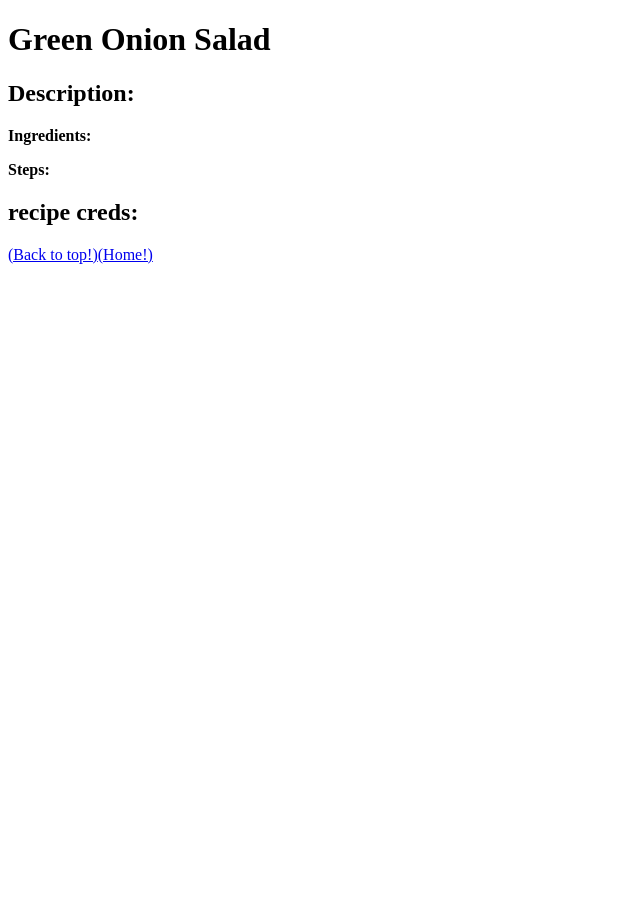
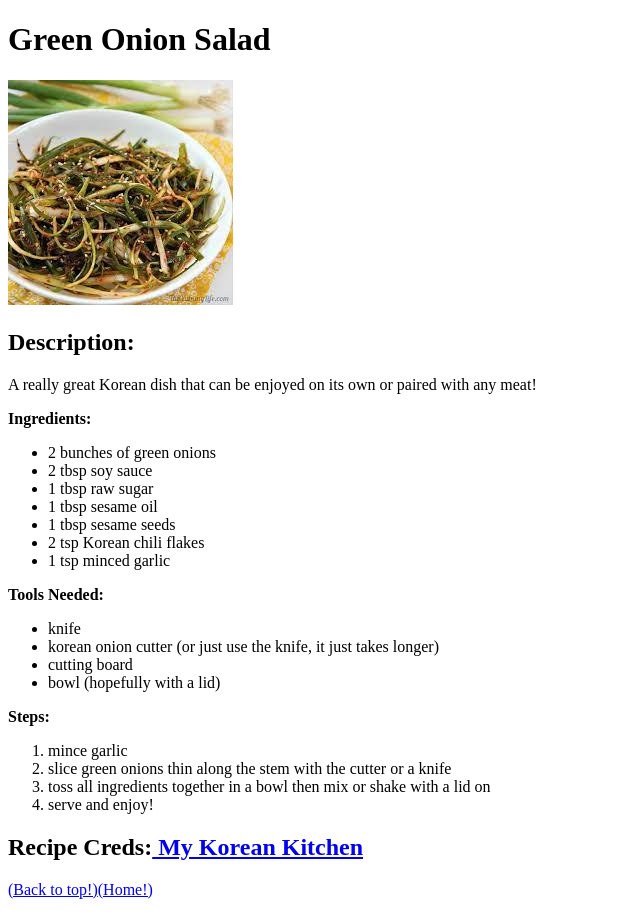
Before and after one commit to JClamon/Odin-recipes, a plain HTML site: page recipes/gos.html in a window 1280 px wide. Shown: the whole page, without its empty margins (0-640 px from the left). Before the commit the page ends 800 px from the top, so only its background shows below. Drawn offline with Linux system fonts and the light colour scheme.

Commit message:
index.html

```diff
--- a/recipes/gos.html
+++ b/recipes/gos.html
@@ -8,16 +8,41 @@
 
         <p><h1>Green Onion Salad</h1></p>
 
+        <img src= "../img/gos.jpeg">
+
+        <p><h2>Description:</h2></p>
+        <p> A really great Korean dish that can be enjoyed on its own or paired with any meat!</p>
 
 
-        <p><h2>Description:</h2></p>
-        <p></p>
         <p><strong>Ingredients:</strong></p>
-        <p><ul></ul></p>
+        <p><ul>
+            <li>2 bunches of green onions</li>
+            <li>2 tbsp soy sauce</li>
+            <li>1 tbsp raw sugar</li>
+            <li>1 tbsp sesame oil</li>
+            <li>1 tbsp sesame seeds</li>
+            <li>2 tsp Korean chili flakes</li>
+            <li>1 tsp minced garlic</li>
+        </ul></p>
+
+        <p><strong>Tools Needed:</strong></p>
+
+        <p><ul>
+            <li>knife</li>
+            <li>korean onion cutter (or just use the knife, it just takes longer)</li>
+            <li>cutting board</li>
+            <li>bowl (hopefully with a lid)</li>
+        </ul></p>
+
         <p><strong>Steps:</strong></p>
-        <p><ol></ol></p>
-        <p><h2>recipe creds:</h2></p>
-        <p></p>
+        <p><ol>
+            <li>mince garlic</li>
+            <li>slice green onions thin along the stem with the cutter or a knife</li>
+            <li>toss all ingredients together in a bowl then mix or shake with a lid on</li>
+            <li>serve and enjoy!</li>
+        </ol></p>
+        <p><h2>Recipe Creds:<a href= "https://mykoreankitchen.com/korean-spicy-green-onion-salad/"> My Korean Kitchen</a></h2></p>
+
 
         <p><a href="gos.html">(Back to top!)</a><a href="../index.html">(Home!)</a></p>
 
```
Also changed, not shown: recipes/gnocchi.html (+1 -1 lines), recipes/pastas.html (+31 -6 lines), img/Gnocchi.jpeg (added), img/gos.jpeg (added), img/pastas.jpeg (added).
